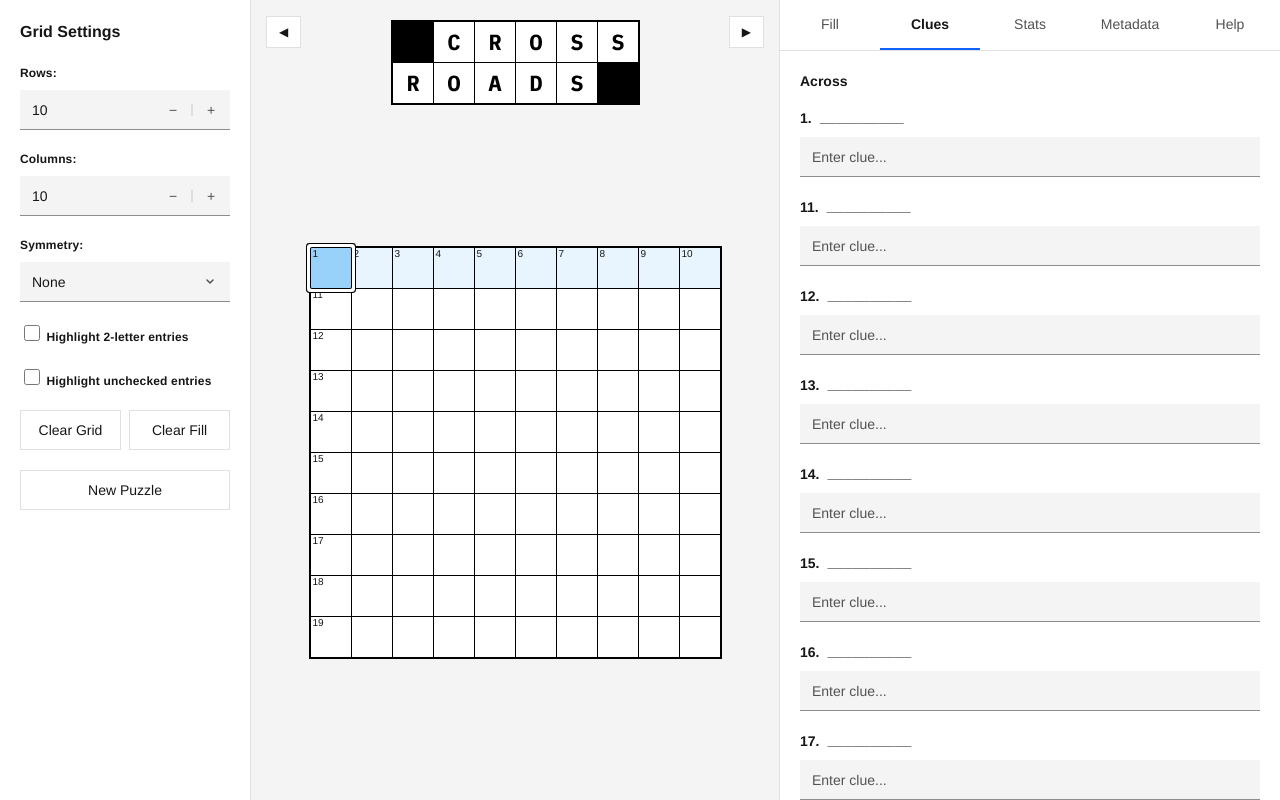
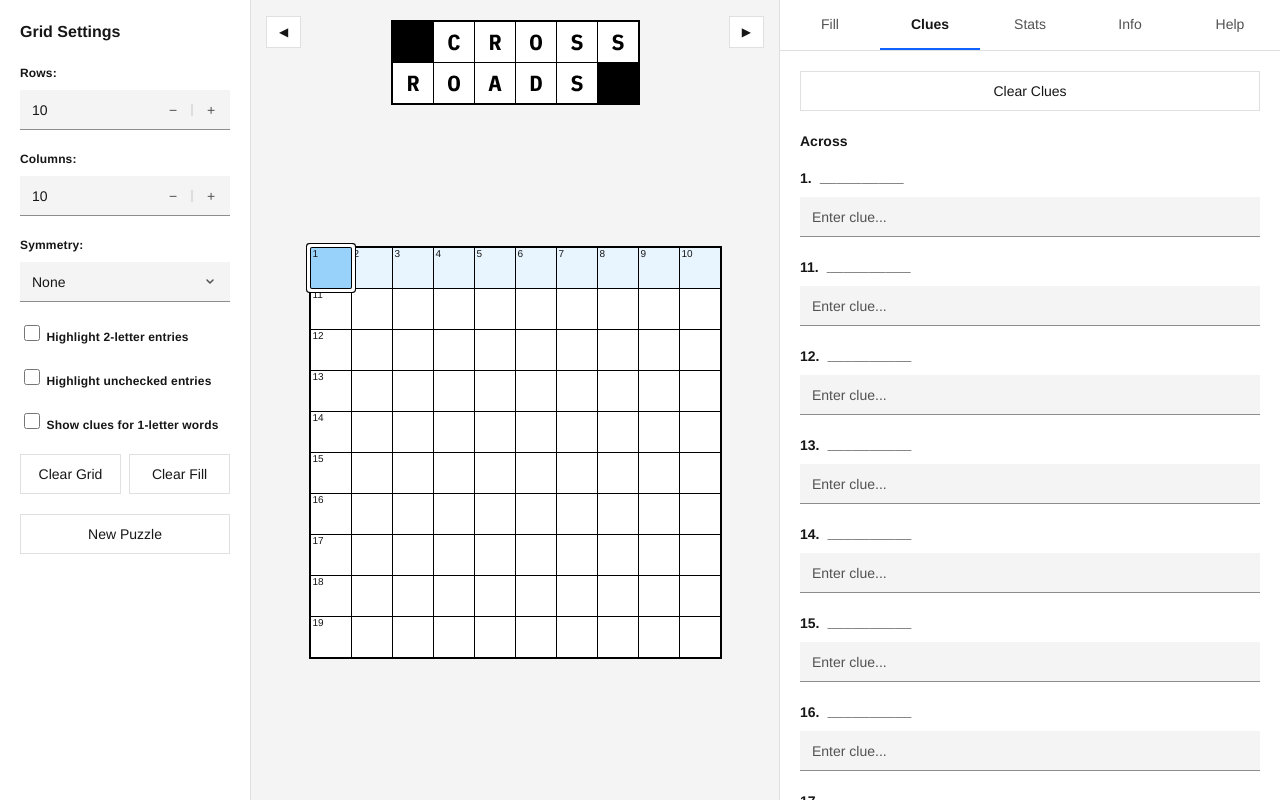
Before and after one commit to hugolynch/crossroads, a Svelte app: page / in a window 1280 px wide. Built offline with nearby package versions, Linux system fonts and the light colour scheme.

Commit message:
Add additional clue filtering and clear clue button

```diff
--- a/src/components/CluesPanel.svelte
+++ b/src/components/CluesPanel.svelte
@@ -1,20 +1,37 @@
 <script lang="ts">
-  import { words, clues, grid } from '../lib/store';
+  import { words, clues, grid, showOneLetterClues } from '../lib/store';
   import { getWordCells } from '../lib/gridUtils';
 
+  let clearKey = 0;
+
+  // Filter words based on showOneLetterClues setting
+  $: filteredWords = $showOneLetterClues
+    ? $words
+    : $words.filter(w => w.length > 1);
+
   // Sort words by their grid number, but for down words also ensure proper position ordering
-  $: acrossWords = $words.filter(w => w.direction === 'across').sort((a, b) => {
+  $: acrossWords = filteredWords.filter(w => w.direction === 'across').sort((a, b) => {
     if (a.number !== b.number) return a.number - b.number;
     // If same number, sort by position (row, then col)
     if (a.startRow !== b.startRow) return a.startRow - b.startRow;
     return a.startCol - b.startCol;
   });
-  $: downWords = $words.filter(w => w.direction === 'down').sort((a, b) => {
+  $: downWords = filteredWords.filter(w => w.direction === 'down').sort((a, b) => {
     if (a.number !== b.number) return a.number - b.number;
     // For down words, sort by start position: row first, then column
     if (a.startRow !== b.startRow) return a.startRow - b.startRow;
     return a.startCol - b.startCol;
   });
+
+  function handleClearClues() {
+    if (!confirm('Are you sure you want to clear all clues?')) {
+      return;
+    }
+    // Clear all clues - this will automatically update all input fields
+    clues.set(new Map());
+    // Force re-render of inputs by changing the key
+    clearKey++;
+  }
 
   function updateClue(wordId: string, text: string) {
     clues.update(c => {
@@ -44,13 +61,18 @@
 </script>
 
 <div class="clues-panel">
+  <div class="clues-header">
+    <button class="clear-clues-button" on:click={handleClearClues}>
+      Clear Clues
+    </button>
+  </div>
   <div class="clues-content">
     {#if acrossWords.length > 0 || downWords.length > 0}
       {#if acrossWords.length > 0}
         <div class="clues-section">
           <h3 class="section-heading">Across</h3>
           <div class="clues-list">
-            {#each acrossWords as word (word.id)}
+            {#each acrossWords as word (`across-${word.id}-${clearKey}`)}
               <div class="clue-item">
                 <div class="clue-header">
                   <span class="clue-number">{word.number}.</span>
@@ -73,7 +95,7 @@
         <div class="clues-section">
           <h3 class="section-heading">Down</h3>
           <div class="clues-list">
-            {#each downWords as word (word.id)}
+            {#each downWords as word (`down-${word.id}-${clearKey}`)}
               <div class="clue-item">
                 <div class="clue-header">
                   <span class="clue-number">{word.number}.</span>
@@ -103,6 +125,39 @@
     display: flex;
     flex-direction: column;
     background: var(--carbon-white);
+  }
+
+  .clues-header {
+    margin-bottom: var(--carbon-spacing-05);
+  }
+
+  .clear-clues-button {
+    width: 100%;
+    height: 40px;
+    padding: 0 var(--carbon-spacing-04);
+    font-size: 14px;
+    font-family: 'IBM Plex Sans', 'Helvetica Neue', Arial, sans-serif;
+    font-weight: 400;
+    background: var(--carbon-white);
+    border: 1px solid var(--carbon-gray-20);
+    border-radius: 0;
+    cursor: pointer;
+    color: var(--carbon-gray-100);
+    transition: background 0.2s, border-color 0.2s;
+  }
+
+  .clear-clues-button:hover {
+    background: var(--carbon-gray-10);
+    border-color: var(--carbon-gray-30);
+  }
+
+  .clear-clues-button:active {
+    background: var(--carbon-gray-20);
+  }
+
+  .clear-clues-button:focus-visible {
+    outline: 2px solid var(--carbon-blue-60);
+    outline-offset: -2px;
   }
 
   .clues-content {
--- a/src/components/ControlsPanel.svelte
+++ b/src/components/ControlsPanel.svelte
@@ -1,5 +1,5 @@
 <script lang="ts">
-  import { rows, cols, symmetry, grid, highlightShortWords, highlightUncheckedCells, clues, puzzleTitle, notes, collaborators, selectedRow, selectedCol, currentPuzzleId } from '../lib/store';
+  import { rows, cols, symmetry, grid, highlightShortWords, highlightUncheckedCells, clues, puzzleTitle, notes, collaborators, selectedRow, selectedCol, currentPuzzleId, showOneLetterClues } from '../lib/store';
   import { createEmptyGrid } from '../lib/gridUtils';
   import type { SymmetryType } from '../lib/store';
   import { get } from 'svelte/store';
@@ -61,6 +61,11 @@
   function handleHighlightUncheckedCellsChange(event: Event) {
     const target = event.target as HTMLInputElement;
     highlightUncheckedCells.set(target.checked);
+  }
+
+  function handleShowOneLetterCluesChange(event: Event) {
+    const target = event.target as HTMLInputElement;
+    showOneLetterClues.set(target.checked);
   }
 
   function handleClearGrid() {
@@ -206,6 +211,16 @@
         on:change={handleHighlightUncheckedCellsChange}
       />
       <span>Highlight unchecked entries</span>
+    </label>
+  </div>
+  <div class="control-group">
+    <label class="checkbox-label">
+      <input
+        type="checkbox"
+        checked={$showOneLetterClues}
+        on:change={handleShowOneLetterCluesChange}
+      />
+      <span>Show clues for 1-letter words</span>
     </label>
   </div>
   <div class="control-group">
--- a/src/components/MetadataPanel.svelte
+++ b/src/components/MetadataPanel.svelte
@@ -341,7 +341,6 @@
   </div>
 
   <div class="control-group">
-    <h3>Save / Load</h3>
     <div class="save-buttons">
       <button class="action-button save-button" on:click={savePuzzle}>
         Save
@@ -353,7 +352,7 @@
   </div>
 
   <div class="control-group">
-    <h3>Saved Puzzles</h3>
+    <h2>Saved Puzzles</h2>
     {#if savedPuzzles.length === 0}
       <p class="info-text">No saved puzzles found.</p>
     {:else}
--- a/src/components/RightPanel.svelte
+++ b/src/components/RightPanel.svelte
@@ -36,7 +36,7 @@
       class:active={activeTab === 'metadata'}
       on:click={() => activeTab = 'metadata'}
     >
-      Metadata
+      Info
     </button>
     <button
       class="tab"
--- a/src/components/SaveLoadPanel.svelte
+++ b/src/components/SaveLoadPanel.svelte
@@ -200,7 +200,6 @@
 </script>
 
 <div class="save-load-panel">
-  <h2>Save / Load</h2>
   <div class="control-group">
     <div class="save-buttons">
       <button class="action-button save-button" on:click={savePuzzle}>
--- a/src/lib/store.ts
+++ b/src/lib/store.ts
@@ -13,6 +13,7 @@ export const selectedDirection = writable<'across' | 'down'>('across');
 export const symmetry = writable<SymmetryType>('none');
 export const highlightShortWords = writable<boolean>(false);
 export const highlightUncheckedCells = writable<boolean>(false);
+export const showOneLetterClues = writable<boolean>(false);
 
 // Derived store for detected and numbered words
 export const words = derived(grid, ($grid) => {
```
